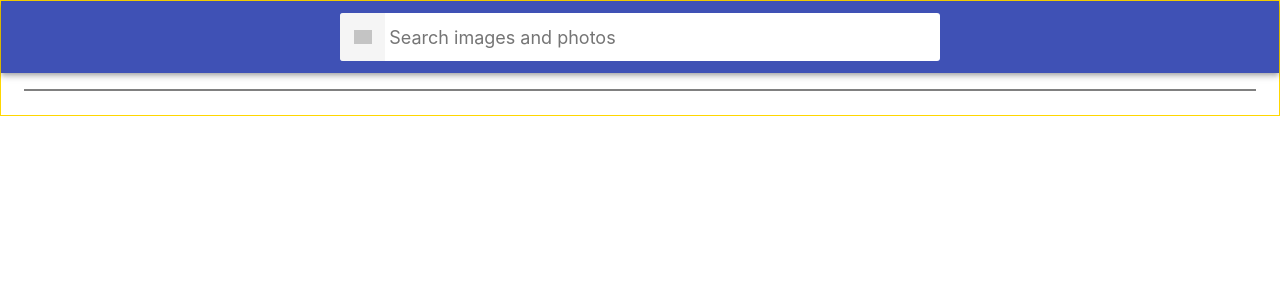
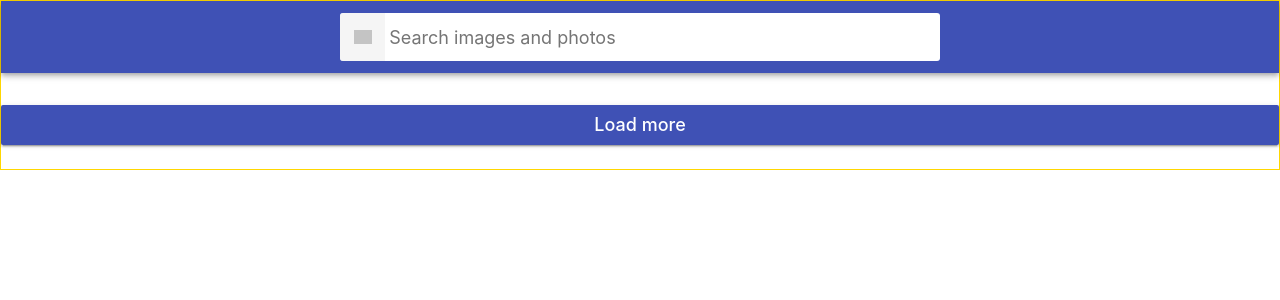
Before and after one commit to MishanyaZh/goit-react-hw-03-image-finder, a React (Create React App) app: page / in a window 1280 px wide. Shown: the top 300 px of the page. Built offline with nearby package versions, Linux system fonts and the light colour scheme; grey boxes are pictures that could not be loaded.

Commit message:
api,ul,li,button

```diff
--- a/src/components/App/App.jsx
+++ b/src/components/App/App.jsx
@@ -1,10 +1,11 @@
 import { Component } from 'react';
 import toast, { Toaster } from 'react-hot-toast';
 import s from '../App/App.module.css';
-import { FetchImages } from '../../services/api';
+import { fetchImages } from '../../services/api';
 
 import Searchbar from '../Searchbar/Searchbar';
 import ImageGallery from '../ImageGallery/ImageGallery';
+import Button from '../Button/Button';
 
 class App extends Component {
   state = {
@@ -12,18 +13,40 @@ class App extends Component {
     images: [],
     reqStatus: '',
     // idle, pending, resolved, rejected
+    page: 1,
   };
 
   handleFormSubmit = imgValue => {
     this.setState({ imgValue });
   };
 
+  onClickButton = page => {
+    this.setState({ page: +1 });
+    console.log(this.state.page);
+  };
+
   async componentDidUpdate(_, prevState) {
     if (prevState.imgValue !== this.state.imgValue) {
-      toast.success('is your images.');
-      const images = await FetchImages(this.state.imgValue);
+      if (this.state.imgValue === '') {
+        toast.error('Pleas write something');
+        return;
+      }
 
-      this.setState({ images });
+      try {
+        const images = await fetchImages(this.state.imgValue);
+
+        if (images.length === 0) {
+          toast.error('your images not faind.');
+          return;
+        }
+
+        this.setState({ images });
+        toast('its your images ', {
+          icon: '👏',
+        });
+      } catch (error) {
+        toast.error("This didn't work.");
+      }
     }
   }
 
@@ -32,8 +55,9 @@ class App extends Component {
       <div className={s.app}>
         <Searchbar onSubmit={this.handleFormSubmit} />
         <ImageGallery images={this.state.images} />
+        <Button onClick={this.onClickButton} page={this.state.page} />
 
-        <Toaster position="top-left" reverseOrder={false} />
+        <Toaster position="top-right" reverseOrder={false} />
       </div>
     );
   }
--- /dev/null
+++ b/src/components/Button/Button.jsx
@@ -0,0 +1,18 @@
+import s from '../Button/Button.module.css';
+
+const Button = ({ onClick }) => {
+  return (
+    <button
+      onClick={e => {
+        e.preventDefault();
+        console.log('klick');
+      }}
+      className={s.button}
+      type="submit"
+    >
+      Load more
+    </button>
+  );
+};
+
+export default Button;
--- /dev/null
+++ b/src/components/Button/Button.module.css
@@ -0,0 +1,25 @@
+.button {
+  padding: 8px 16px;
+  border-radius: 2px;
+  background-color: #3f51b5;
+  transition: all 250ms cubic-bezier(0.4, 0, 0.2, 1);
+  text-align: center;
+  display: inline-block;
+  color: #fff;
+  border: 0;
+  text-decoration: none;
+  cursor: pointer;
+  font-family: inherit;
+  font-size: 18px;
+  line-height: 24px;
+  font-style: normal;
+  font-weight: 500;
+  min-width: 180px;
+  box-shadow: 0px 3px 1px -2px rgba(0, 0, 0, 0.2),
+    0px 2px 2px 0px rgba(0, 0, 0, 0.14), 0px 1px 5px 0px rgba(0, 0, 0, 0.12);
+}
+
+.button:hover,
+.button:focus {
+  background-color: #303f9f;
+}
--- a/src/components/ImageGallery/ImageGallery.jsx
+++ b/src/components/ImageGallery/ImageGallery.jsx
@@ -1,28 +1,14 @@
 import ImageGalleryItem from '../ImageGalleryItem/ImageGalleryItem';
 
-// import s from '../ImageGallery/ImageGallery.module.css';
+import s from '../ImageGallery/ImageGallery.module.css';
 
 const ImageGallery = ({ images }) => {
-  // console.log({images});
-
   return (
-    // treba tak
-    // !!!!!!!!!!!!!!!!!!!!!!!!
-    // <ul className={s.imageGallery}>
-    // <ImageGalleryItem props={images}/>
-    // </ul>
-
-    <div>
-      <ImageGalleryItem props={images} />
-    </div>
-
-    // <ul className={s.imageGallery}>
-    //     {images.map(img => (
-    //     <li key={img.id} className="ImageGalleryItem">
-    //       <img src={img.webImg} alt="" className="ImageGalleryItem-image" />
-    //     </li>
-    //   ))}
-    // </ul>
+    <ul className={s.imageGallery}>
+      {images.map(img => {
+        return <ImageGalleryItem {...img} key={img.id} />;
+      })}
+    </ul>
   );
 };
 
--- a/src/components/ImageGallery/ImageGallery.module.css
+++ b/src/components/ImageGallery/ImageGallery.module.css
@@ -10,5 +10,5 @@
   margin-left: auto;
   margin-right: auto;
 
-  border: 1px solid gray;
+  /* border: 1px solid gray; */
 }
--- a/src/components/ImageGalleryItem/ImageGalleryItem.jsx
+++ b/src/components/ImageGalleryItem/ImageGalleryItem.jsx
@@ -1,32 +1,12 @@
-import s from '../ImageGallery/ImageGallery.module.css';
+import s from '../ImageGalleryItem/ImageGalleryItem.module.css';
 
-const ImageGalleryItem = images => {
-  // console.log(images.props);
-  // const { id, webImg } = images;
-
-  const imgArr = images.props;
-  console.log(imgArr);
+const ImageGalleryItem = imagProp => {
+  const { id, webImg } = imagProp;
 
   return (
-    // <span>ooo</span>
-    <ul className={s.imageGallery}>
-      {imgArr.map(img => (
-        <li key={img.id} className="ImageGalleryItem">
-          <img src={img.webImg} alt="" className="ImageGalleryItem-image" />
-        </li>
-      ))}
-    </ul>
-
-    // !!!!!!!!!!!!!!!!!!!!!!!!!!!!!!!!!!!!!!!!!!!!!!!!!!!!!
-    // treba tak
-    //   {imgArr.map(img => (
-
-    //         <li key={img.id} className="ImageGalleryItem">
-    //             <img src={img.webImg} alt="" className="ImageGalleryItem-image" />
-    //         </li>
-
-    //     ))}
-    //   !!!!!!!!!!!!!!!!!!!!!!!!!!!!!
+    <li className={s.imageGalleryItem}>
+      <img src={webImg} alt={id} className={s.imageGalleryItemImage} />
+    </li>
   );
 };
 
--- /dev/null
+++ b/src/components/ImageGalleryItem/ImageGalleryItem.module.css
@@ -0,0 +1,17 @@
+.imageGalleryItem {
+  border-radius: 2px;
+  box-shadow: 0px 1px 3px 0px rgba(0, 0, 0, 0.2),
+    0px 1px 1px 0px rgba(0, 0, 0, 0.14), 0px 2px 1px -1px rgba(0, 0, 0, 0.12);
+}
+
+.imageGalleryItemImage {
+  width: 100%;
+  height: 260px;
+  object-fit: cover;
+  transition: transform 250ms cubic-bezier(0.4, 0, 0.2, 1);
+}
+
+.imageGalleryItemImage:hover {
+  transform: scale(1.03);
+  cursor: zoom-in;
+}
--- a/src/components/Searchbar/Searchbar.jsx
+++ b/src/components/Searchbar/Searchbar.jsx
@@ -6,7 +6,7 @@ const Searchbar = ({ onSubmit }) => (
       onSubmit={e => {
         e.preventDefault();
         onSubmit(e.target.elements.imgValue.value);
-        console.log(e.target.elements.imgValue.value);
+        // console.log(e.target.elements.imgValue.value);
       }}
       className={s.searchForm}
     >
--- a/src/services/api.js
+++ b/src/services/api.js
@@ -1,18 +1,16 @@
 import axios from 'axios';
 
-export const FetchImages = async imgValue => {
-  const API_URL = 'https://pixabay.com/api/';
-  const API_KEY = '22670626-c734a5ab3fb2edefe4011dc83';
+axios.defaults.baseURL = 'https://pixabay.com/api/';
+const API_KEY = '22670626-c734a5ab3fb2edefe4011dc83';
 
+export const fetchImages = async imgValue => {
   const { data } = await axios.get(
-    `${API_URL}?q=${imgValue}&page=${1}&key=${API_KEY}&image_type=photo&orientation=horizontal&per_page=12`,
+    `?q=${imgValue}&page=${1}&key=${API_KEY}&image_type=photo&orientation=horizontal&per_page=12`,
   );
 
-  const onlyfiltr = data.hits.map(hit => ({
+  return data.hits.map(hit => ({
     id: hit.id,
     webImg: hit.webformatURL,
     largeImg: hit.largeImageURL,
   }));
-
-  return onlyfiltr;
 };
```
Also changed, not shown: 1 other file (tests, documents, lock files or other folders).
